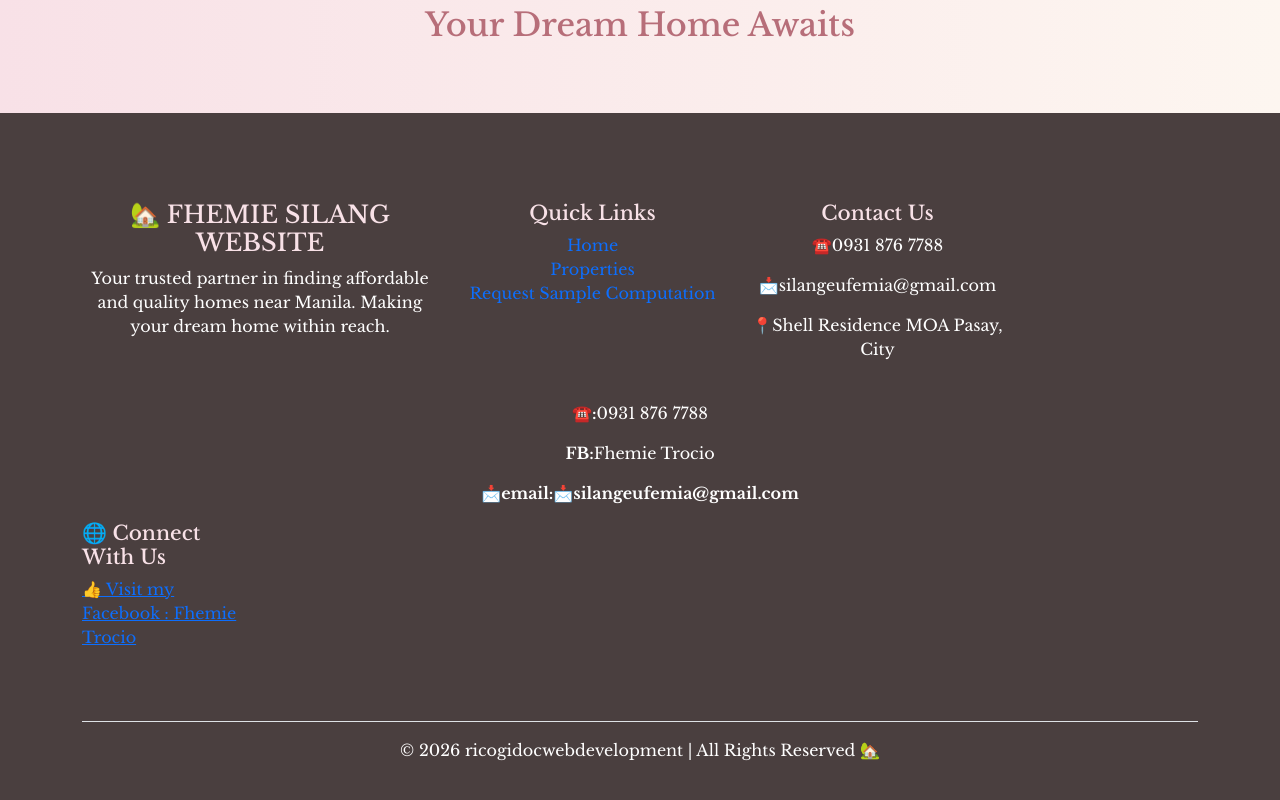
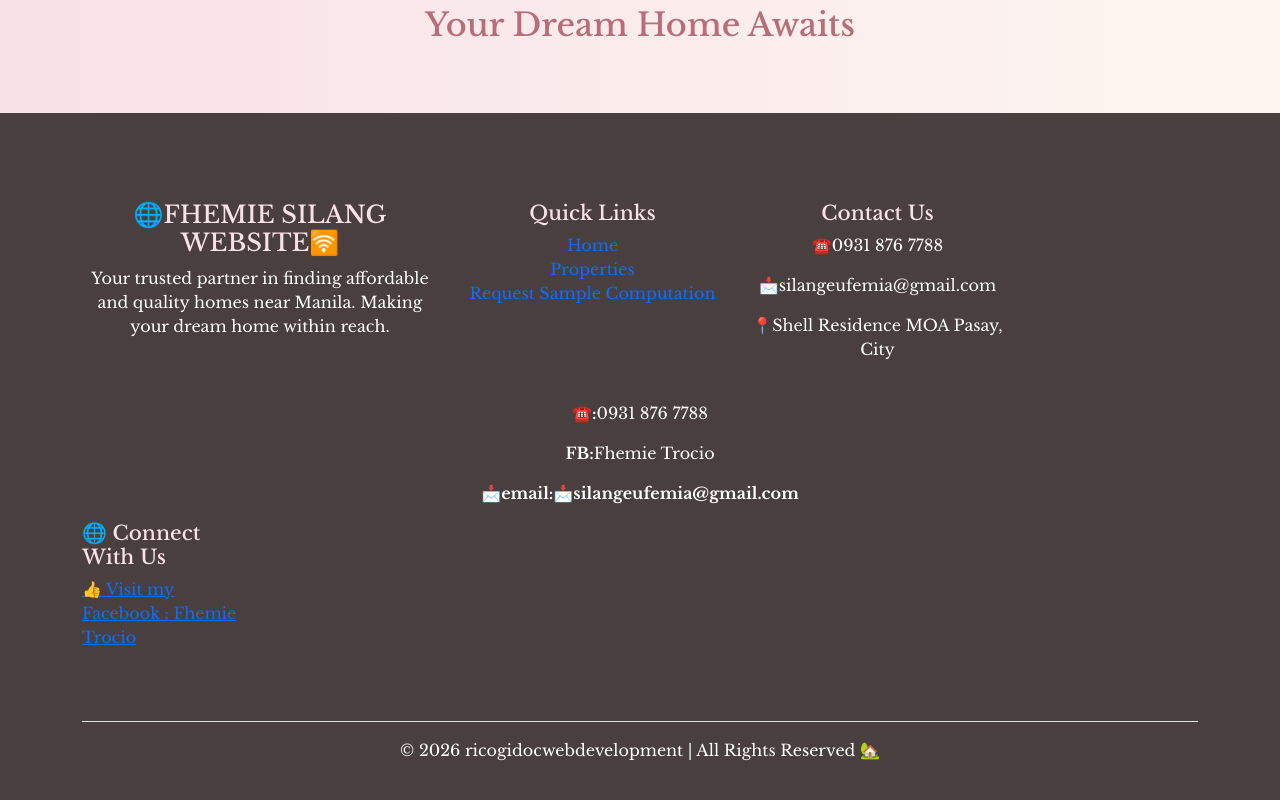
Before and after one commit to RicoGidoc/RentToOwn, a plain HTML site: page index.html in a window 1280 px wide. Shown: the part 5305-6105 px from the top of the page. Drawn offline with nearby package versions, Linux system fonts and the light colour scheme.

Commit message:
Update footer heading with new emojis

```diff
--- a/index.html
+++ b/index.html
@@ -454,7 +454,7 @@
 
             <!-- BRAND / ABOUT -->
             <div class="col-md-4 mb-4">
-              <h4>🏡 FHEMIE SILANG WEBSITE</h4>
+              <h4>🌐FHEMIE SILANG WEBSITE🛜</h4>
               <p>Your trusted partner in finding affordable and quality homes near Manila. Making your dream home within
                 reach.</p>
             </div>
```
